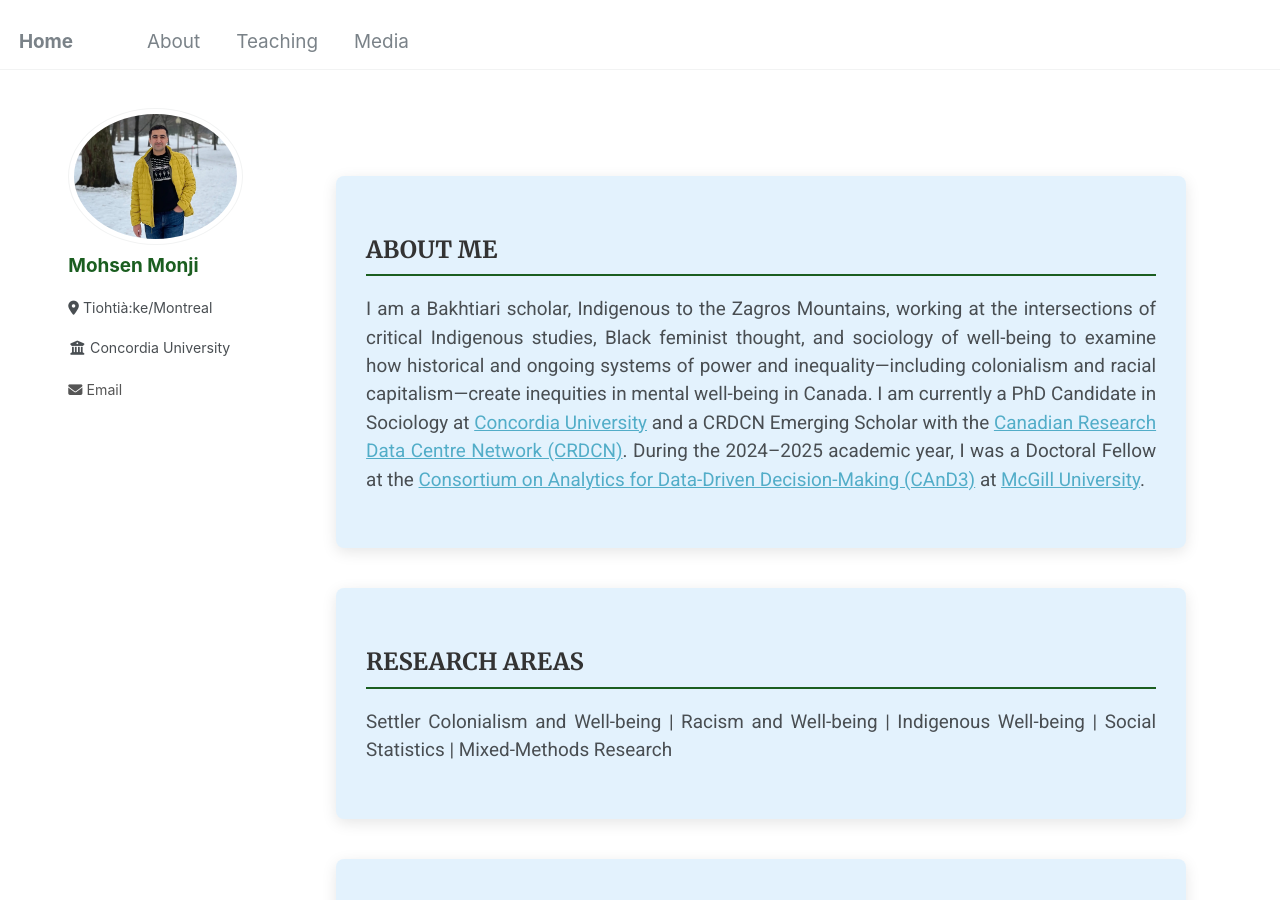
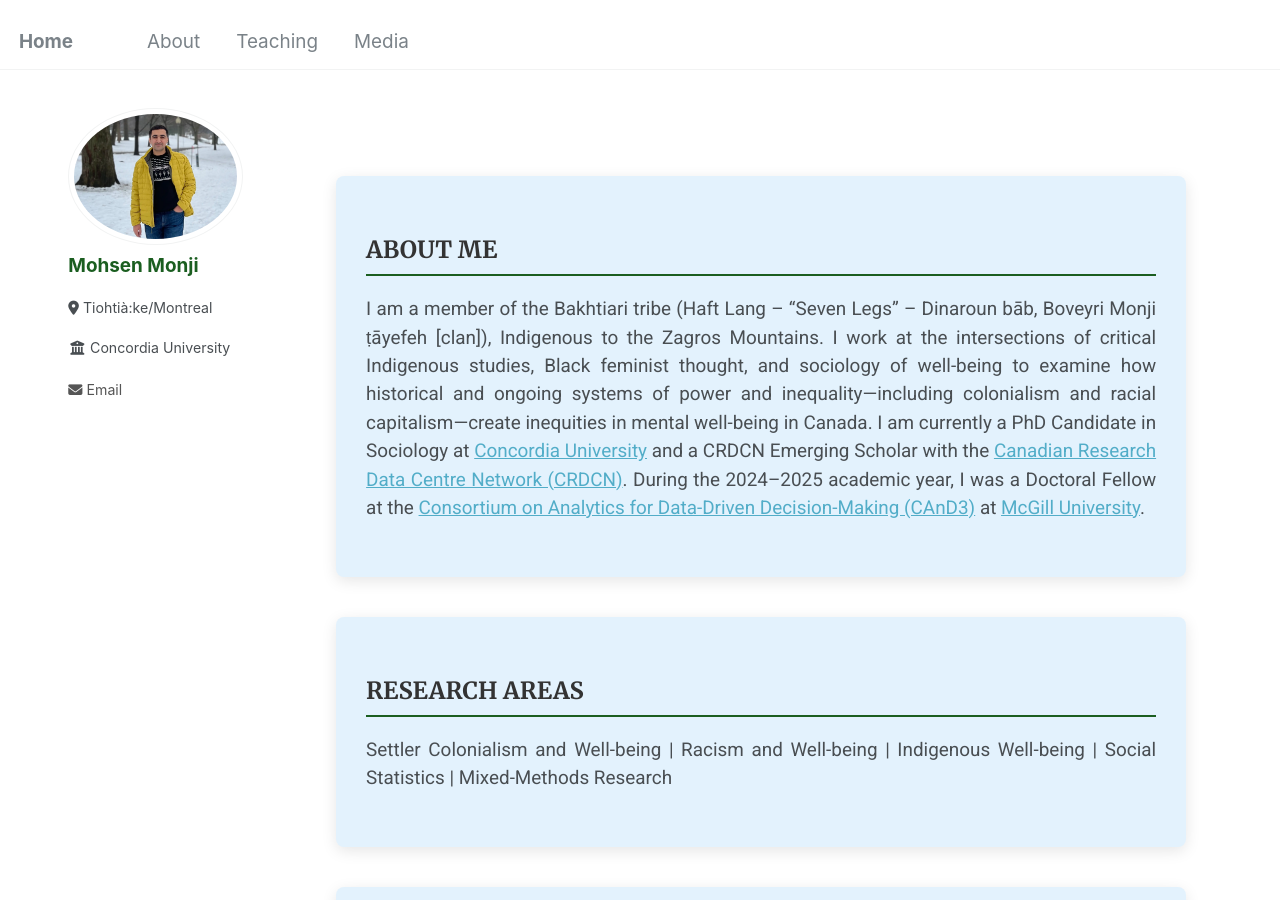
Before and after one commit to Mohsnmonji/mohsnmonji.github.io, a Jekyll site: the page built from about-me.md, in a window 1280 px wide and 900 px high. Built offline with Jekyll 4.4.1, drawn with Linux system fonts in a browser that asks for light colours.

Commit message:
Update about-me.md

```diff
--- a/about-me.md
+++ b/about-me.md
@@ -54,7 +54,7 @@ author_profile: true
 <div class="about-card">
   <h2>ABOUT ME</h2>
   <p>
-    I am a Bakhtiari scholar, Indigenous to the Zagros Mountains, working at the intersections of critical Indigenous studies, Black feminist thought, and sociology of well-being to examine how historical and ongoing systems of power and inequality—including colonialism and racial capitalism—create inequities in mental well-being in Canada. I am currently a PhD Candidate in Sociology at
+   I am a member of the Bakhtiari tribe (Haft Lang – “Seven Legs” – Dinaroun bāb, Boveyri Monji ṭāyefeh [clan]), Indigenous to the Zagros Mountains. I work at the intersections of critical Indigenous studies, Black feminist thought, and sociology of well-being to examine how historical and ongoing systems of power and inequality—including colonialism and racial capitalism—create inequities in mental well-being in Canada. I am currently a PhD Candidate in Sociology at
     <a href="https://www.concordia.ca/" target="_blank">Concordia University</a> and a CRDCN Emerging Scholar with the
     <a href="https://crdcn.ca" target="_blank">Canadian Research Data Centre Network (CRDCN)</a>.
     During the 2024–2025 academic year, I was a Doctoral Fellow at the
```
